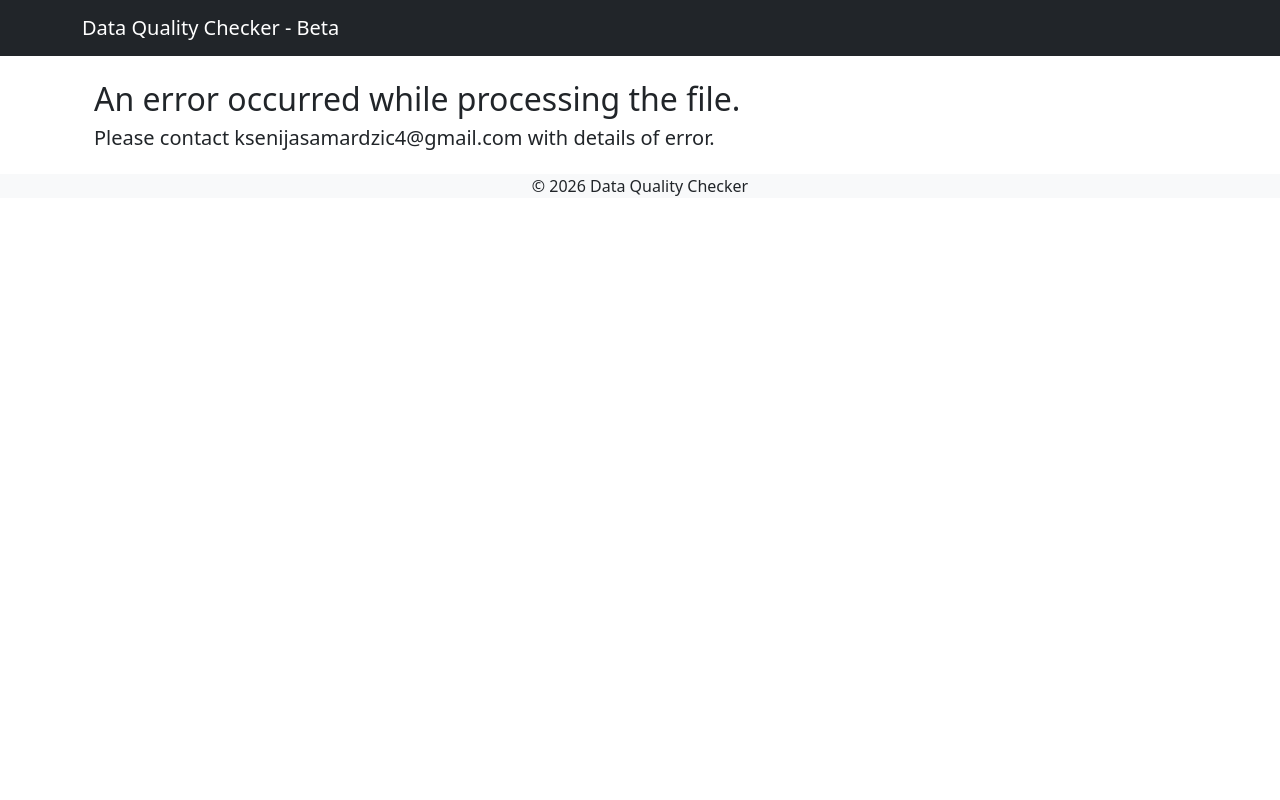
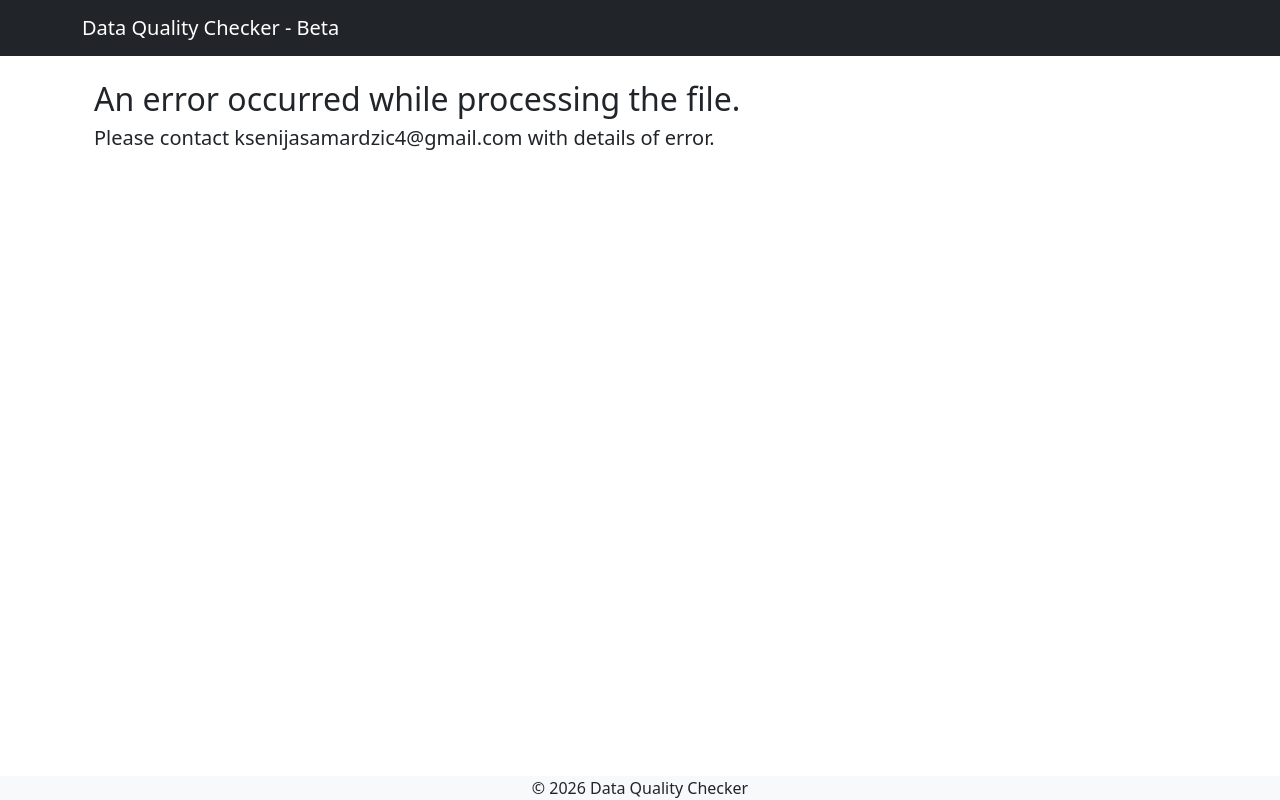
Before and after one commit to samksenija/Data-Quality-Checker, a Django app: page /null-value-details in a window 1280 px wide. Run offline with Django 4.2, Linux system fonts and the light colour scheme.

Commit message:
rename & styling of footer in layout

```diff
--- a/data_quality_checker/quality_checks/templates/layout.html
+++ b/data_quality_checker/quality_checks/templates/layout.html
@@ -26,7 +26,7 @@
         {% endblock %}
     </main>
 
-    <footer class="bg-light text-center">
+    <footer class="bg-light text-center" style="position: fixed; bottom: 0; width: 100%;">
         <p class="mb-0">© {% now "Y" %} Data Quality Checker</p>
     </footer>
 
--- a/data_quality_checker/quality_checks/templates/results.html
+++ b/data_quality_checker/quality_checks/templates/results.html
@@ -31,7 +31,7 @@
     </a>
 
     <div class="push-div-down fixed-content">
-        <h5>Count of Duplicate Values per Column</h5>
+        <h5>Duplicate Rows</h5>
         <p><strong>Total duplicates:</strong> {{ duplicate_rows.duplicate_count }}</p>
         <table class="table">
             <thead>
```
